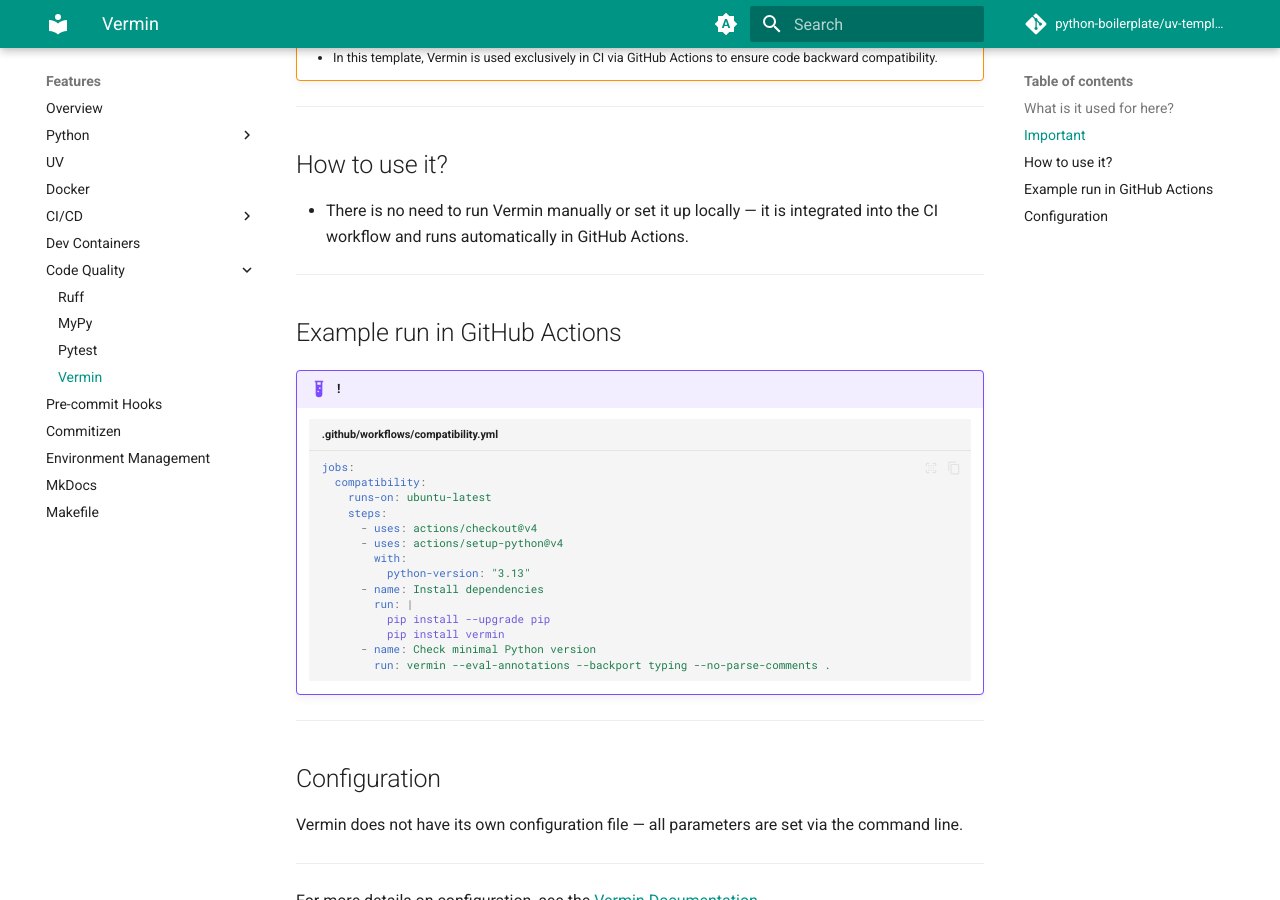
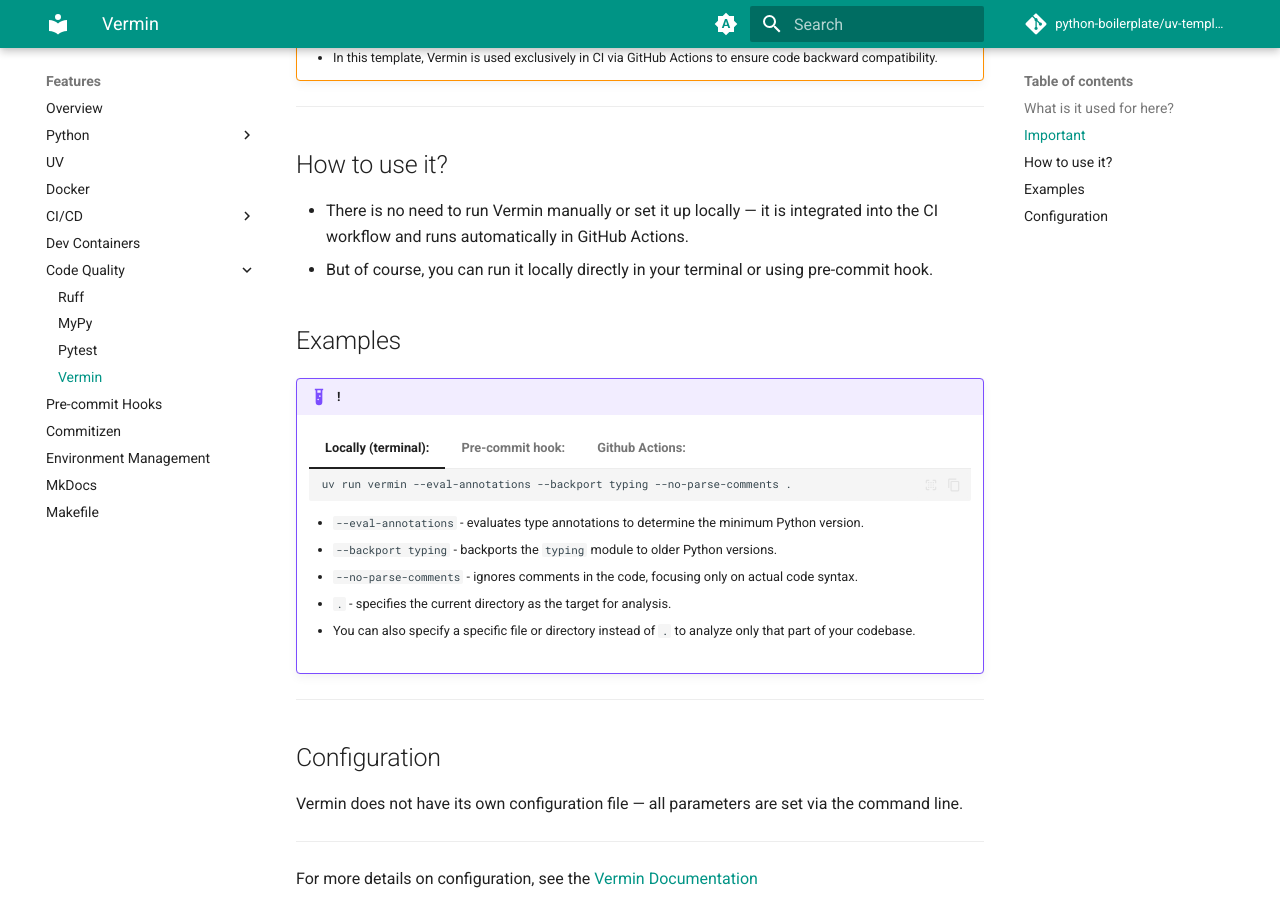
Before and after one commit to python-boilerplate/uv-template, an MkDocs documentation site: the page built from docs/features/code_quality/vermin.md, in a window 1280 px wide and 900 px high, scrolled down 696 px. Built offline with MkDocs 1.6.1 and Material for MkDocs 9.7.7, drawn with Linux system fonts in a browser that asks for light colours; comment, search, counter and statistics services are not loaded.

Commit message:
docs(vermin): add pre-commit and ci example for using vermin

````diff
--- a/docs/features/code_quality/vermin.md
+++ b/docs/features/code_quality/vermin.md
@@ -23,28 +23,56 @@
 ## How to use it?
 
 - There is no need to run Vermin manually or set it up locally — it is integrated into the CI workflow and runs automatically in GitHub Actions.
+- But of course, you can run it locally directly in your terminal or using pre-commit hook.
 
----
 
-## Example run in GitHub Actions
+## Examples
 
 !!! example "!"
-    ```yaml title=".github/workflows/compatibility.yml"
-    jobs:
-      compatibility:
-        runs-on: ubuntu-latest
-        steps:
-          - uses: actions/checkout@v4
-          - uses: actions/setup-python@v4
-            with:
-              python-version: "3.13"
-          - name: Install dependencies
-            run: |
-              pip install --upgrade pip
-              pip install vermin
-          - name: Check minimal Python version
-            run: vermin --eval-annotations --backport typing --no-parse-comments .
-    ```
+    === "Locally (terminal):"
+
+        ```bash
+        uv run vermin --eval-annotations --backport typing --no-parse-comments .
+        ```
+
+        - `--eval-annotations` - evaluates type annotations to determine the minimum Python version.
+        - `--backport typing` - backports the `typing` module to older Python versions.
+        - `--no-parse-comments` - ignores comments in the code, focusing only on actual code syntax.
+        - `.` - specifies the current directory as the target for analysis.
+
+        - You can also specify a specific file or directory instead of `.` to analyze only that part of your codebase.
+
+    === "Pre-commit hook:"
+        ```yaml title=".pre-commit-config.yaml"
+        - repo: local
+          hooks:
+            # Run Vermin.
+            - id: vermin
+              name: vermin
+              entry: uv run vermin .
+              language: system
+              types: [python]
+              pass_filenames: false
+              args: [ --eval-annotations, --backport typing, --no-parse-comments ]
+        ```
+
+    === "Github Actions:"
+        ```yaml title=".github/workflows/compatibility.yml"
+        jobs:
+          compatibility:
+            runs-on: ubuntu-latest
+            steps:
+              - uses: actions/checkout@v4
+              - uses: actions/setup-python@v4
+                with:
+                  python-version: "3.13"
+              - name: Install dependencies
+                run: |
+                  pip install --upgrade pip
+                  pip install vermin
+              - name: Check minimal Python version
+                run: vermin --eval-annotations --backport typing --no-parse-comments .
+        ```
 
 ---
 
````
